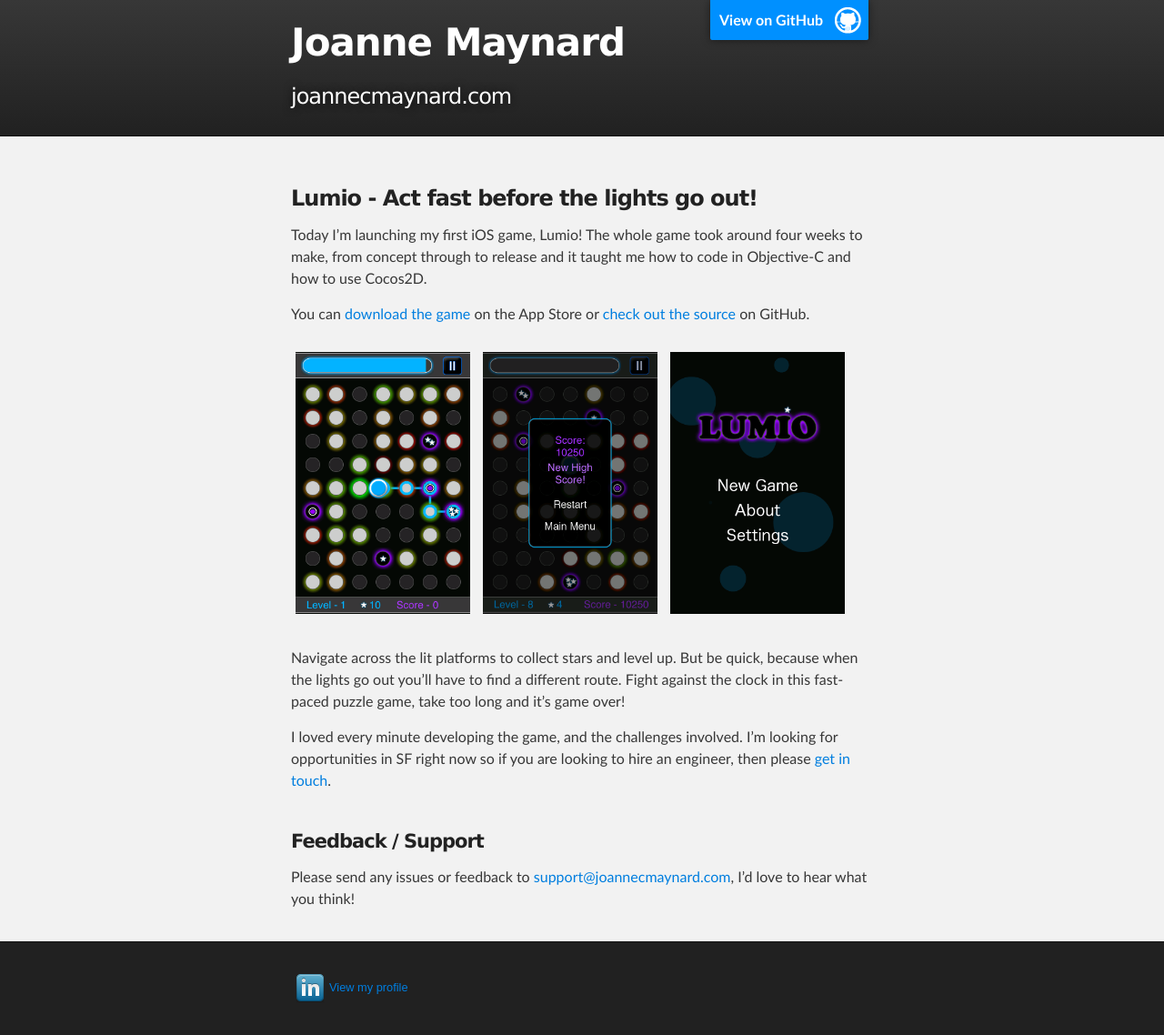
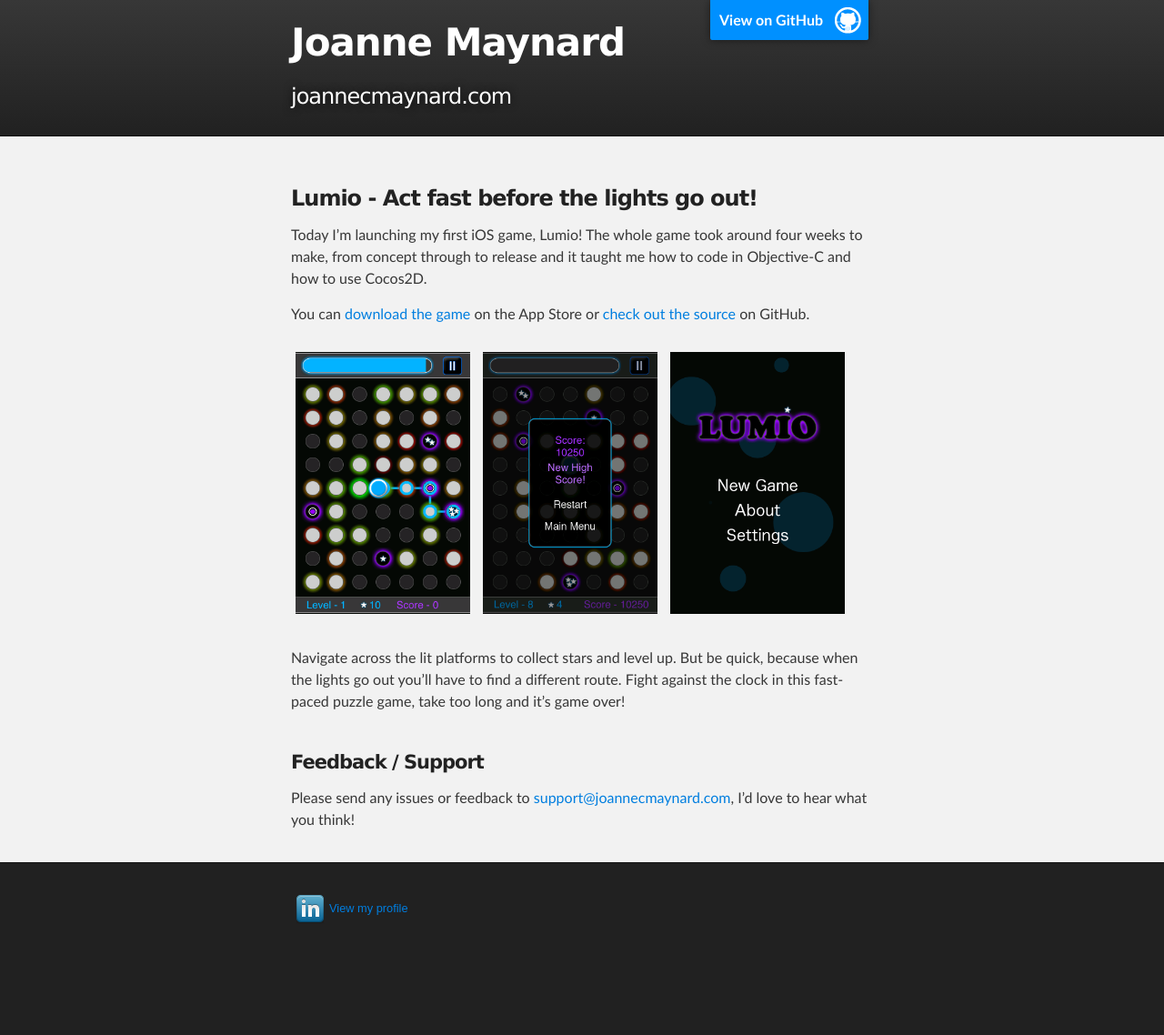
Before and after one commit to joannecdyer/joannecdyer.github.com, a Jekyll site: the page built from _posts/2013-03-18-lumio-my-first-ios-game.md, in a window 1280 px wide. Shown: the whole page at 91% size. Built offline with Jekyll 4.4.1, drawn with Linux system fonts in a browser that asks for light colours; after the commit the page ends 1051 px from its top, so only the background shows below that.

Commit message:
Update 2013-03-18-lumio-my-first-ios-game.md

```diff
--- a/_posts/2013-03-18-lumio-my-first-ios-game.md
+++ b/_posts/2013-03-18-lumio-my-first-ios-game.md
@@ -23,9 +23,6 @@ You can [download the game](https://itunes.apple.com/us/app/lumio/id608072046) o
 
 Navigate across the lit platforms to collect stars and level up. But be quick, because when the lights go out you'll have to find a different route. Fight against the clock in this fast-paced puzzle game, take too long and it's game over!
 
-I loved every minute developing the game, and the challenges involved. I’m looking for opportunities in SF right now so if you are looking to hire an engineer, then please [get in touch](mailto:support@joannecmaynard.com).
-
-
 #### Feedback / Support
 
 Please send any issues or feedback to <support@joannecmaynard.com>, I'd love to hear what you think!
```
